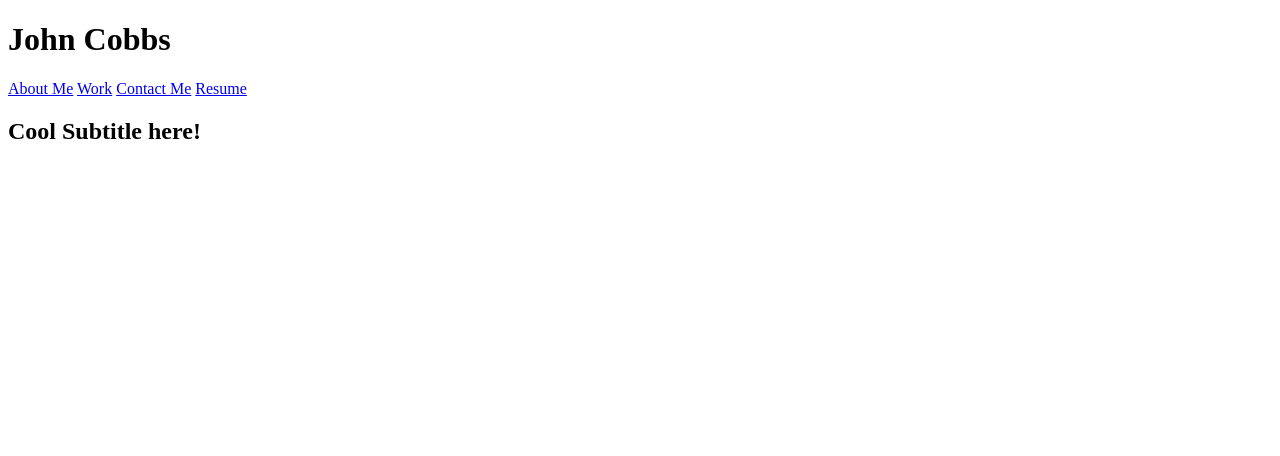
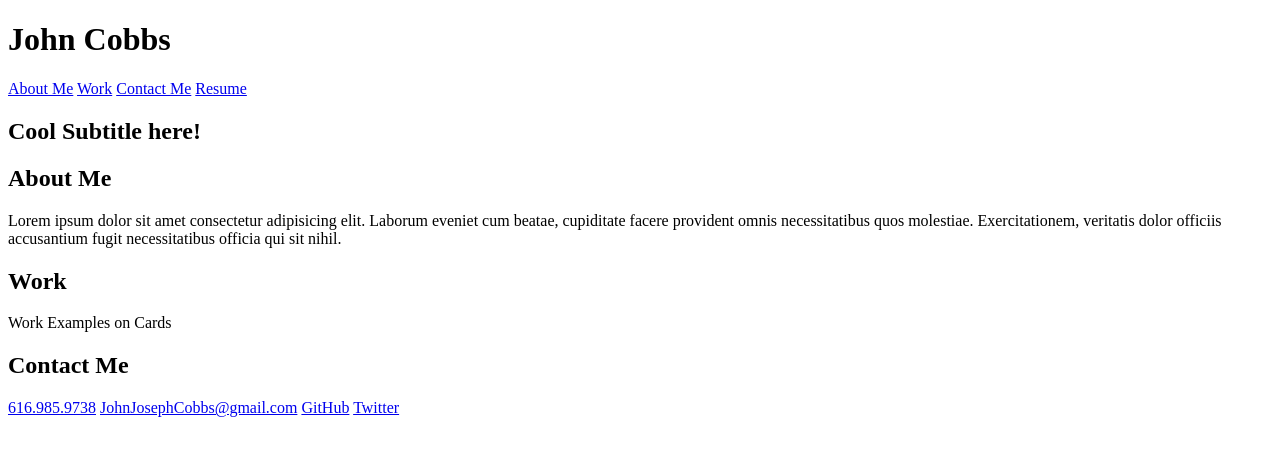
Before and after one commit to Mapono/newPortfolio, a plain HTML site: page index.html in a window 1280 px wide. Drawn offline with Linux system fonts and the light colour scheme.

Commit message:
html updates

```diff
--- a/index.html
+++ b/index.html
@@ -18,8 +18,32 @@
       </nav>
     </header>
     <main>
+      <section id="coolSubtitle">
+        <h2>Cool Subtitle here!</h2>
+      </section>
       <section>
-        <h2>Cool Subtitle here!</h2>
+        <article id="aboutMe">
+          <h2>About Me</h2>
+          <p>
+            Lorem ipsum dolor sit amet consectetur adipisicing elit. Laborum
+            eveniet cum beatae, cupiditate facere provident omnis necessitatibus
+            quos molestiae. Exercitationem, veritatis dolor officiis accusantium
+            fugit necessitatibus officia qui sit nihil.
+          </p>
+        </article>
+        <article id="work">
+          <h2>Work</h2>
+          <div>Work Examples on Cards</div>
+        </article>
+        <article id="contactMe">
+          <h2>Contact Me</h2>
+          <div>
+            <a href="#">616.985.9738</a>
+            <a href="JohnJosephCobbs@gmail.com">JohnJosephCobbs@gmail.com</a>
+            <a href="#">GitHub</a>
+            <a href="#">Twitter</a>
+          </div>
+        </article>
       </section>
     </main>
   </body>
```
